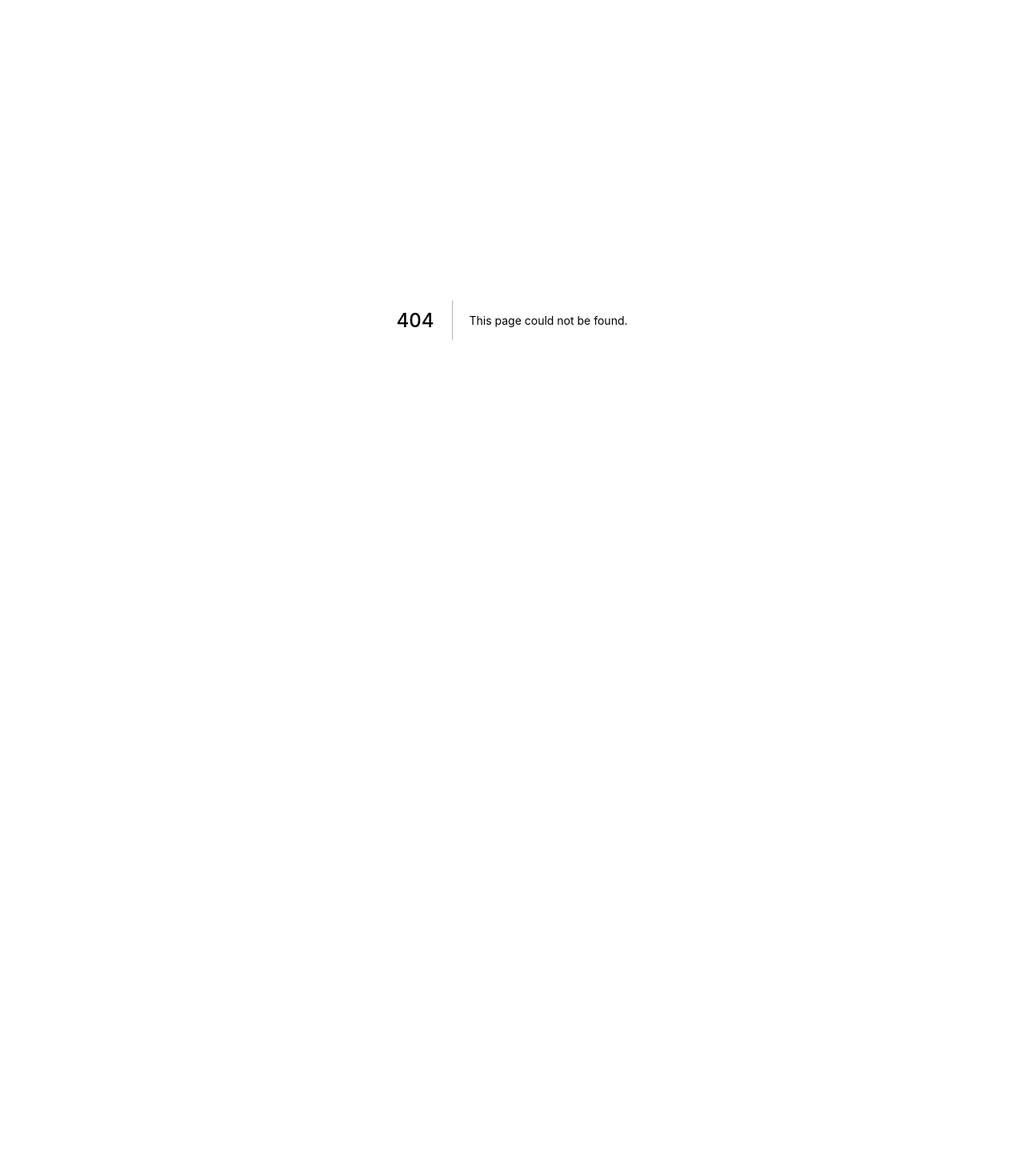
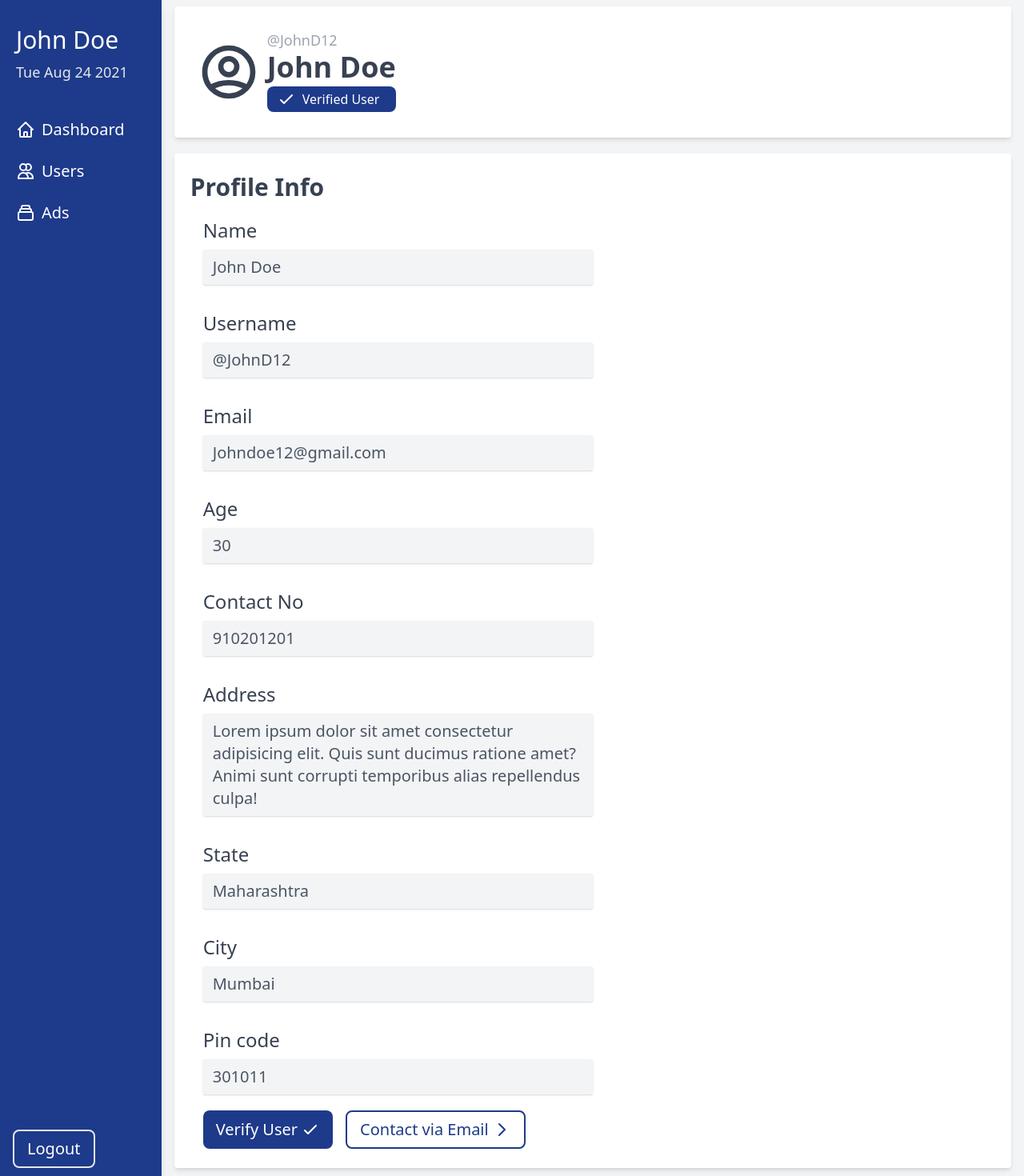
Before and after one commit to saket2001/sem5-admin-side, a Next.js app: page /users/1 in a window 1280 px wide. Before the commit this address had no page. Shown: the top 1470 px of the page at 80% size. Before the commit the page ends 800 px from the top, so only its background shows below. Built offline with nearby package versions, Linux system fonts and the light colour scheme.

Commit message:
completed user page

```diff
--- a/components/Button.js
+++ b/components/Button.js
@@ -1,7 +1,7 @@
 import React from "react";
 
 export default function Button({ children, classes, onClick }) {
-  const styles = `w-auto cursor-pointer mx-2 px-4 py-1 md:py-2 text-lg md:text-xl text-center border-2 border-white rounded-lg ${classes}`;
+  const styles = `w-auto cursor-pointer mx-2 px-4 py-1 md:py-2 text-lg md:text-xl text-center border-2 rounded-lg ${classes}`;
 
   return (
     <button className={styles} onClick={onClick}>
--- /dev/null
+++ b/components/FakeInput.js
@@ -0,0 +1,14 @@
+import React from "react";
+
+export default function FakeInput(props) {
+  return (
+    <div className="flex flex-col my-1 px-4 py-2">
+      <p className="text-gray-700 font-medium text-xl md:text-2xl my-1">
+        {props.label}
+      </p>
+      <div className="w-auto md:w-1/2 rounded-sm bg-gray-100 shadow px-3 py-2 my-1">
+        <p className=" text-gray-600 text-lg md:text-xl">{props.text}</p>
+      </div>
+    </div>
+  );
+}
--- /dev/null
+++ b/pages/users/[userId]/index.js
@@ -0,0 +1,112 @@
+import Head from "next/head";
+import Layout from "../../../components/Layout";
+import Button from "../../../components/Button";
+import FakeInput from "../../../components/FakeInput";
+
+export default function userPage() {
+  return (
+    <div className="flex flex-col min-w-full min-h-screen bg-gray-100">
+      <Head>
+        <title>User Page</title>
+        <link rel="icon" href="/favicon.ico" />
+      </Head>
+      <Layout>
+        <main className="flex flex-col px-2 my-2 text-gray-700">
+          {/* upper div */}
+          <div className="flex flex-row p-5  items-center bg-white rounded shadow-md">
+            <svg
+              xmlns="http://www.w3.org/2000/svg"
+              className="h-20 w-20 mx-2"
+              fill="none"
+              viewBox="0 0 24 24"
+              stroke="currentColor"
+            >
+              <path
+                strokeLinecap="round"
+                strokeLinejoin="round"
+                strokeWidth={2}
+                d="M5.121 17.804A13.937 13.937 0 0112 16c2.5 0 4.847.655 6.879 1.804M15 10a3 3 0 11-6 0 3 3 0 016 0zm6 2a9 9 0 11-18 0 9 9 0 0118 0z"
+              />
+            </svg>
+            <div className="flex flex-col py-2">
+              <p className="text-lg text-gray-400">@JohnD12</p>
+              <h2 className="text-2xl md:text-4xl font-bold">John Doe</h2>
+              <div className="w-auto flex flex-row bg-blue-900 px-3 py-1 my-1 rounded-lg">
+                <svg
+                  xmlns="http://www.w3.org/2000/svg"
+                  className="h-6 w-6 mr-2 text-white"
+                  fill="none"
+                  viewBox="0 0 24 24"
+                  stroke="currentColor"
+                >
+                  <path
+                    strokeLinecap="round"
+                    strokeLinejoin="round"
+                    strokeWidth={2}
+                    d="M5 13l4 4L19 7"
+                  />
+                </svg>
+                <p className="text-white text-md">Verified User</p>
+              </div>
+            </div>
+          </div>
+          {/* lower div */}
+          <div className="flex flex-col p-5 my-5 bg-white rounded shadow-md">
+            <h2 className="text-2xl md:text-3xl font-semibold my-1">
+              Profile Info
+            </h2>
+            <FakeInput label="Name" text="John Doe" />
+            <FakeInput label="Username" text="@JohnD12" />
+            <FakeInput label="Email" text="Johndoe12@gmail.com" />
+            <FakeInput label="Age" text="30" />
+            <FakeInput label="Contact No" text="910201201" />
+            <FakeInput
+              label="Address"
+              text="Lorem ipsum dolor sit amet consectetur adipisicing elit. Quis sunt ducimus ratione amet? Animi sunt corrupti temporibus alias repellendus culpa!"
+            />
+            <FakeInput label="State" text="Maharashtra" />
+            <FakeInput label="City" text="Mumbai" />
+            <FakeInput label="Pin code" text="301011" />
+            {/* button grp */}
+            <div className="flex flex-col md:flex-row my-1 px-2">
+              <Button classes="flex flex-row items-center justify-center border-0 bg-blue-900 text-white transform hover:scale-95 smooth-trans md:my-0 my-2 ">
+                Verify User
+                <svg
+                  xmlns="http://www.w3.org/2000/svg"
+                  className="h-6 w-6 ml-1"
+                  fill="none"
+                  viewBox="0 0 24 24"
+                  stroke="currentColor"
+                >
+                  <path
+                    strokeLinecap="round"
+                    strokeLinejoin="round"
+                    strokeWidth={2}
+                    d="M5 13l4 4L19 7"
+                  />
+                </svg>
+              </Button>
+              <Button classes="flex flex-row items-center justify-center border-blue-900 text-blue-900 transform hover:scale-95 smooth-trans md:my-0 my-2">
+                Contact via Email
+                <svg
+                  xmlns="http://www.w3.org/2000/svg"
+                  className="h-6 w-6 ml-1"
+                  fill="none"
+                  viewBox="0 0 24 24"
+                  stroke="currentColor"
+                >
+                  <path
+                    strokeLinecap="round"
+                    strokeLinejoin="round"
+                    strokeWidth={2}
+                    d="M9 5l7 7-7 7"
+                  />
+                </svg>
+              </Button>
+            </div>
+          </div>
+        </main>
+      </Layout>
+    </div>
+  );
+}
--- a/pages/users.js
+++ b/pages/users/index.js
@@ -1,7 +1,7 @@
 import Head from "next/head";
-import Layout from "../components/Layout";
-import Sort from "../components/Sort";
-import Button from "../components/Button";
+import Layout from "../../components/Layout";
+import Sort from "../../components/Sort";
+import Button from "../../components/Button";
 import Link from "next/link";
 
 export default function users() {
@@ -57,7 +57,7 @@ export default function users() {
                   </div>
                   <div className="table-cell text-center p-2">
                     <Button classes="md:w-3/4 mx-auto text-blue-900 cursor-pointer border-2 hover:bg-blue-900 border-blue-900 hover:text-white smooth-trans">
-                      <Link href="/ads">Verify</Link>
+                      <Link href="/users/1213?logged=true">View</Link>
                     </Button>
                   </div>
                 </div>
```
